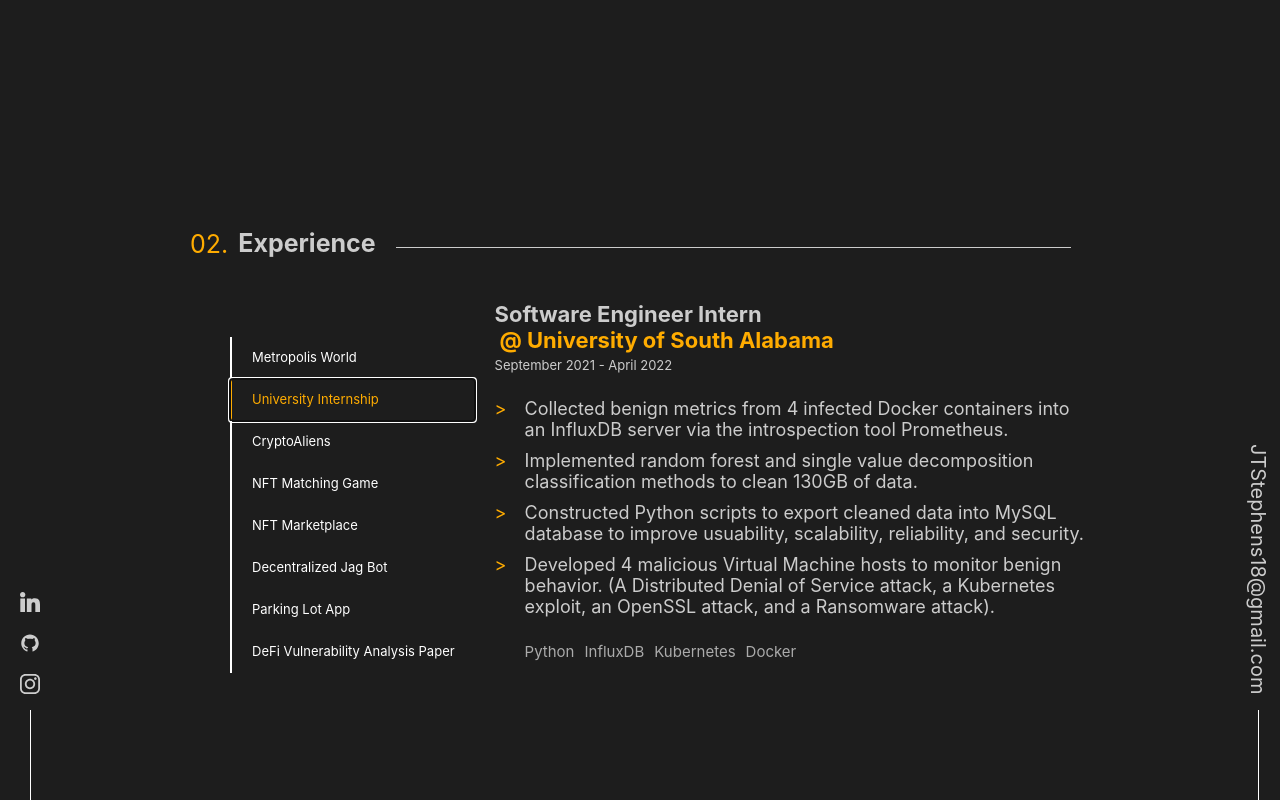
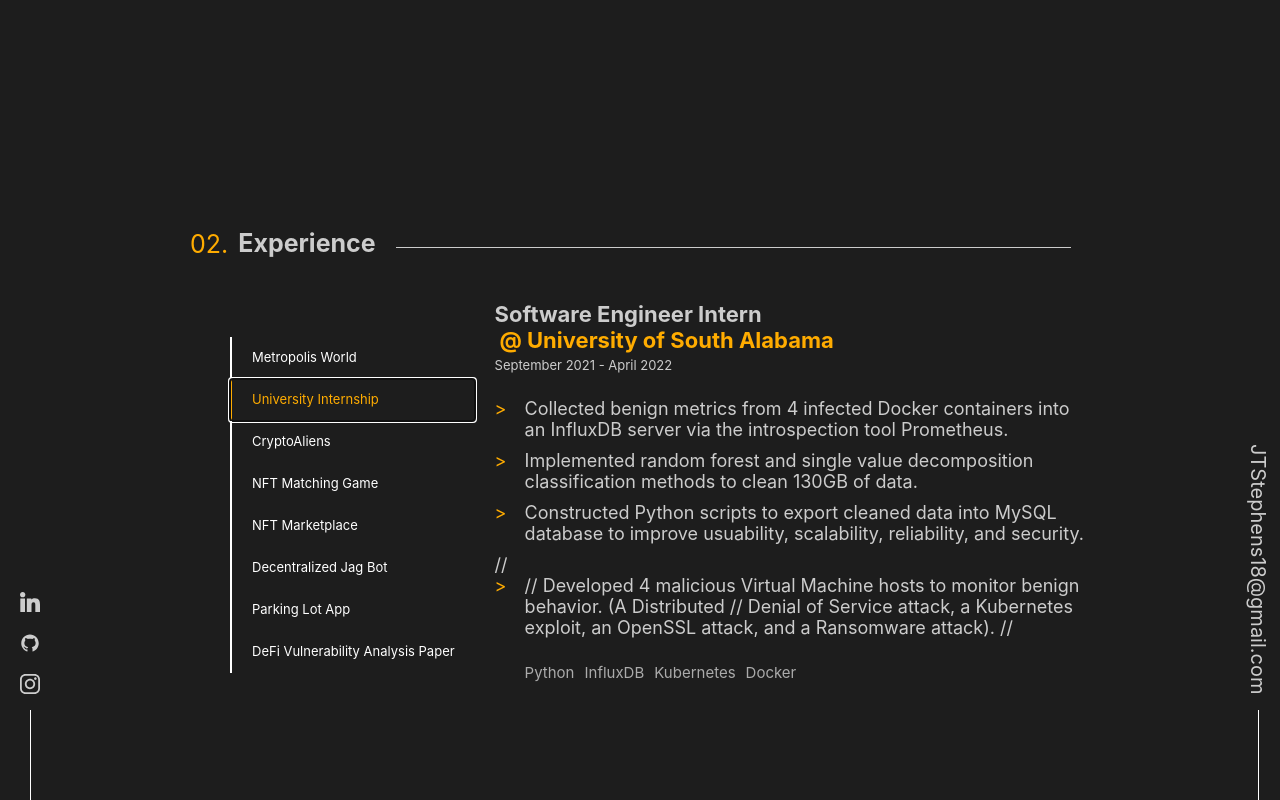
Before and after one commit to JTStephens18/web_portfolio, a React (Create React App) app: page / in a window 1280 px wide. Both pictures are taken after a click on the tab "University Internship". Shown: the part 1361-2161 px from the top of the page. Built offline with nearby package versions, Linux system fonts and the light colour scheme.

Commit message:
Update Experience.js

```diff
--- a/src/components/Experience.js
+++ b/src/components/Experience.js
@@ -124,10 +124,10 @@ class Experience extends Component {
                                         Constructed Python scripts to export cleaned data into MySQL database to improve
                                         usuability, scalability, reliability, and security.
                                     </li>
-                                    <li>
-                                        Developed 4 malicious Virtual Machine hosts to monitor benign behavior. (A Distributed
-                                        Denial of Service attack, a Kubernetes exploit, an OpenSSL attack, and a Ransomware attack).
-                                    </li>
+//                                     <li>
+//                                         Developed 4 malicious Virtual Machine hosts to monitor benign behavior. (A Distributed
+//                                         Denial of Service attack, a Kubernetes exploit, an OpenSSL attack, and a Ransomware attack).
+//                                     </li>
                                 </ul>
                             </div>
                             </Fade>
```
